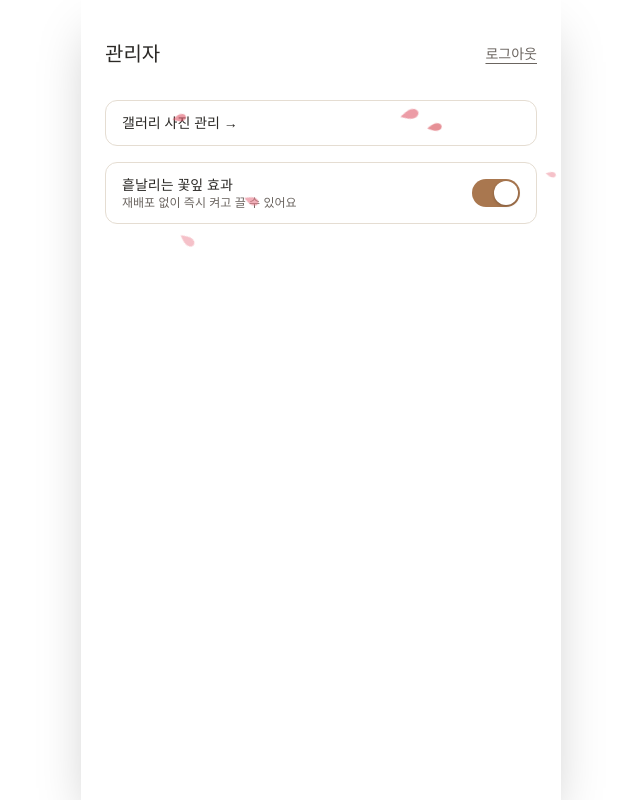
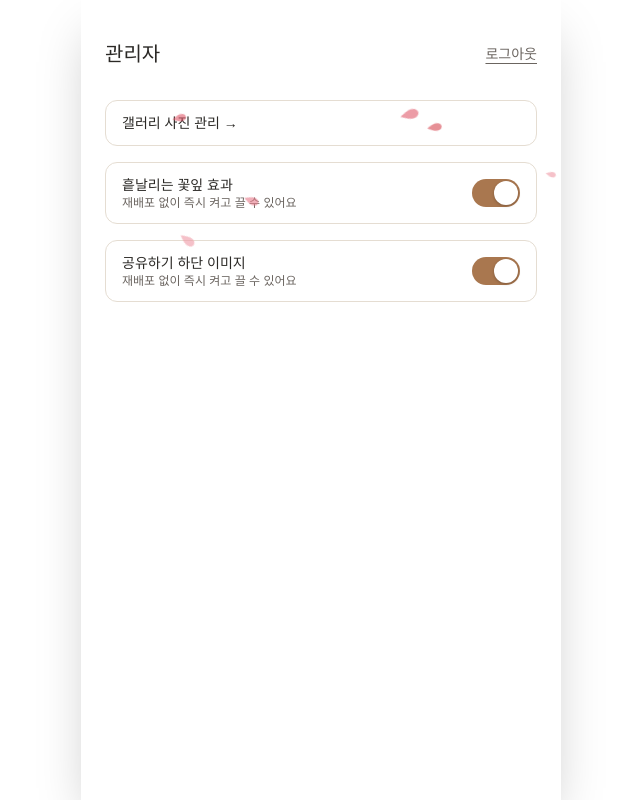
Before and after one commit to jaewon0913/intellij_claude_vibe_wedding, a Next.js app: page /admin in a window 1280 px wide. Shown: the whole page, without its empty margins (319-959 px from the left). Built offline with nearby package versions, Linux system fonts and the light colour scheme; no server answers; the database is empty; a web font is replaced by a local one.

Commit message:
feat: 클로징 이미지 폭을 버튼과 동일하게 조정, 관리자에서 재배포 없이 켜고 끌 수 있는 토글 추가

```diff
--- /dev/null
+++ b/app/admin/ClosingImageToggle.tsx
@@ -0,0 +1,72 @@
+"use client";
+
+import { useState, useTransition } from "react";
+import { setClosingImageEnabled } from "./actions";
+
+export default function ClosingImageToggle({
+  initialEnabled,
+}: {
+  initialEnabled: boolean;
+}) {
+  const [enabled, setEnabled] = useState(initialEnabled);
+  const [isPending, startTransition] = useTransition();
+
+  const handleClick = () => {
+    const next = !enabled;
+    setEnabled(next); // 낙관적 업데이트
+
+    startTransition(async () => {
+      try {
+        await setClosingImageEnabled(next);
+      } catch (err) {
+        console.error("클로징 이미지 설정 변경 실패:", err);
+        setEnabled(!next); // 실패 시 원상 복구
+      }
+    });
+  };
+
+  return (
+    <div className="mt-4 flex items-center justify-between rounded-xl border border-line px-4 py-3">
+      <div>
+        <p className="text-sm text-ink">공유하기 하단 이미지</p>
+        <p className="text-xs text-ink-light">
+          재배포 없이 즉시 켜고 끌 수 있어요
+        </p>
+      </div>
+      <button
+        type="button"
+        onClick={handleClick}
+        disabled={isPending}
+        aria-pressed={enabled}
+        aria-label="클로징 이미지 켜기/끄기"
+        style={{
+          position: "relative",
+          flexShrink: 0,
+          width: 48,
+          height: 28,
+          borderRadius: 9999,
+          backgroundColor: enabled ? "var(--color-accent)" : "var(--color-line)",
+          transition: "background-color 0.2s ease",
+          opacity: isPending ? 0.5 : 1,
+          border: "none",
+          padding: 0,
+          cursor: isPending ? "default" : "pointer",
+        }}
+      >
+        <span
+          style={{
+            position: "absolute",
+            top: 2,
+            left: enabled ? 22 : 2,
+            width: 24,
+            height: 24,
+            borderRadius: 9999,
+            backgroundColor: "#ffffff",
+            boxShadow: "0 1px 3px rgba(0,0,0,0.25)",
+            transition: "left 0.2s ease",
+          }}
+        />
+      </button>
+    </div>
+  );
+}
--- a/app/admin/actions.ts
+++ b/app/admin/actions.ts
@@ -42,3 +42,23 @@ export async function setPetalsEnabled(enabled: boolean) {
   revalidatePath("/");
   revalidatePath("/admin");
 }
+
+export async function setClosingImageEnabled(enabled: boolean) {
+  await assertAuthorized();
+
+  if (!supabaseAdmin) {
+    throw new Error("Supabase 서버 설정이 없습니다.");
+  }
+
+  const { error } = await supabaseAdmin
+    .from("site_settings")
+    .update({ closing_image_enabled: enabled })
+    .eq("id", 1);
+
+  if (error) {
+    throw new Error(error.message);
+  }
+
+  revalidatePath("/");
+  revalidatePath("/admin");
+}
--- a/app/admin/page.tsx
+++ b/app/admin/page.tsx
@@ -2,11 +2,12 @@ import Link from "next/link";
 import { logout } from "./actions";
 import { getSiteSettings } from "@/lib/supabase/queries";
 import PetalsToggle from "./PetalsToggle";
+import ClosingImageToggle from "./ClosingImageToggle";
 
 export const dynamic = "force-dynamic";
 
 export default async function AdminDashboardPage() {
-  const { petalsEnabled } = await getSiteSettings();
+  const { petalsEnabled, closingImageEnabled } = await getSiteSettings();
 
   return (
     <div className="min-h-screen bg-paper px-6 py-10">
@@ -31,6 +32,7 @@ export default async function AdminDashboardPage() {
         </Link>
 
         <PetalsToggle initialEnabled={petalsEnabled} />
+        <ClosingImageToggle initialEnabled={closingImageEnabled} />
       </div>
     </div>
   );
--- a/app/page.tsx
+++ b/app/page.tsx
@@ -7,12 +7,15 @@ import LocationMap from "@/components/sections/LocationMap";
 import AccountInfo from "@/components/sections/AccountInfo";
 import Contact from "@/components/sections/Contact";
 import ShareFooter from "@/components/sections/ShareFooter";
+import { getSiteSettings } from "@/lib/supabase/queries";
 
 // 루트 레이아웃이 Supabase에서 site_settings(꽃잎 on/off 등)를 매 요청마다 읽어와서
 // 관리자 페이지에서 바꾸면 재배포 없이 바로 반영되도록, 이 페이지를 정적 생성하지 않는다.
 export const dynamic = "force-dynamic";
 
-export default function Home() {
+export default async function Home() {
+  const { closingImageEnabled } = await getSiteSettings();
+
   return (
     <main className="flex flex-1 flex-col">
       <Hero />
@@ -23,7 +26,7 @@ export default function Home() {
       <LocationMap />
       <AccountInfo />
       <Contact />
-      <ShareFooter />
+      <ShareFooter closingImageEnabled={closingImageEnabled} />
     </main>
   );
 }
--- a/components/sections/ShareFooter.tsx
+++ b/components/sections/ShareFooter.tsx
@@ -16,7 +16,11 @@ function KakaoIcon() {
   );
 }
 
-export default function ShareFooter() {
+export default function ShareFooter({
+  closingImageEnabled = true,
+}: {
+  closingImageEnabled?: boolean;
+}) {
   const { share, meta, hero, closing } = invitationConfig;
   const { showToast } = useToast();
   const [isSharing, setIsSharing] = useState(false);
@@ -75,17 +79,17 @@ export default function ShareFooter() {
           </button>
         </div>
 
-        {closing.imagePublicId && (
-          <div className="relative mx-auto mt-10 aspect-square w-full max-w-[280px] overflow-hidden rounded-2xl">
+        {closing.imagePublicId && closingImageEnabled && (
+          <div className="relative mx-auto mt-10 aspect-square w-full overflow-hidden rounded-2xl">
             <Image
               src={getCloudinaryUrl(closing.imagePublicId, {
-                width: 560,
-                height: 560,
+                width: 640,
+                height: 640,
                 crop: "fill",
               })}
               alt="마지막 인사 사진"
               fill
-              sizes="(max-width: 640px) 70vw, 280px"
+              sizes="(max-width: 480px) 100vw, 480px"
               className="object-cover"
             />
           </div>
--- a/config/invitation.config.ts
+++ b/config/invitation.config.ts
@@ -119,6 +119,7 @@ export const invitationConfig: InvitationConfig = {
   },
   closing: {
     message: "저희의 시작을 함께해주셔서 감사합니다",
+    imagePublicId: "footer_e3vwir"
   },
   bgm: {
     // Cloudinary에 음원(mp3) 업로드 후 public_id만 넣으면 자동으로 재생됩니다.
--- a/lib/supabase/queries.ts
+++ b/lib/supabase/queries.ts
@@ -48,15 +48,20 @@ export async function getGalleryImages(): Promise<GalleryImage[]> {
 
 export interface SiteSettings {
   petalsEnabled: boolean;
+  closingImageEnabled: boolean;
 }
 
-const DEFAULT_SITE_SETTINGS: SiteSettings = { petalsEnabled: true };
+const DEFAULT_SITE_SETTINGS: SiteSettings = {
+  petalsEnabled: true,
+  closingImageEnabled: true,
+};
 
 /**
  * Supabase site_settings 테이블(항상 id=1인 단일 행)에서 사이트 전역 설정을 가져온다.
- * Supabase 미설정/에러 시에는 기본값(꽃잎 켜짐)으로 대체한다.
+ * Supabase 미설정/에러 시에는 기본값(모두 켜짐)으로 대체한다.
  *
- * 스키마: supabase/migrations/0002_create_site_settings.sql 참고
+ * 스키마: supabase/migrations/0002_create_site_settings.sql,
+ *        supabase/migrations/0003_add_closing_image_toggle.sql 참고
  */
 export async function getSiteSettings(): Promise<SiteSettings> {
   if (!isSupabaseConfigured || !supabase) {
@@ -65,7 +70,7 @@ export async function getSiteSettings(): Promise<SiteSettings> {
 
   const { data, error } = await supabase
     .from("site_settings")
-    .select("petals_enabled")
+    .select("petals_enabled, closing_image_enabled")
     .eq("id", 1)
     .maybeSingle();
 
@@ -74,5 +79,8 @@ export async function getSiteSettings(): Promise<SiteSettings> {
     return DEFAULT_SITE_SETTINGS;
   }
 
-  return { petalsEnabled: data.petals_enabled as boolean };
+  return {
+    petalsEnabled: data.petals_enabled as boolean,
+    closingImageEnabled: (data.closing_image_enabled as boolean) ?? true,
+  };
 }
```
Also changed, not shown: 1 other file (tests, documents, lock files or other folders).
